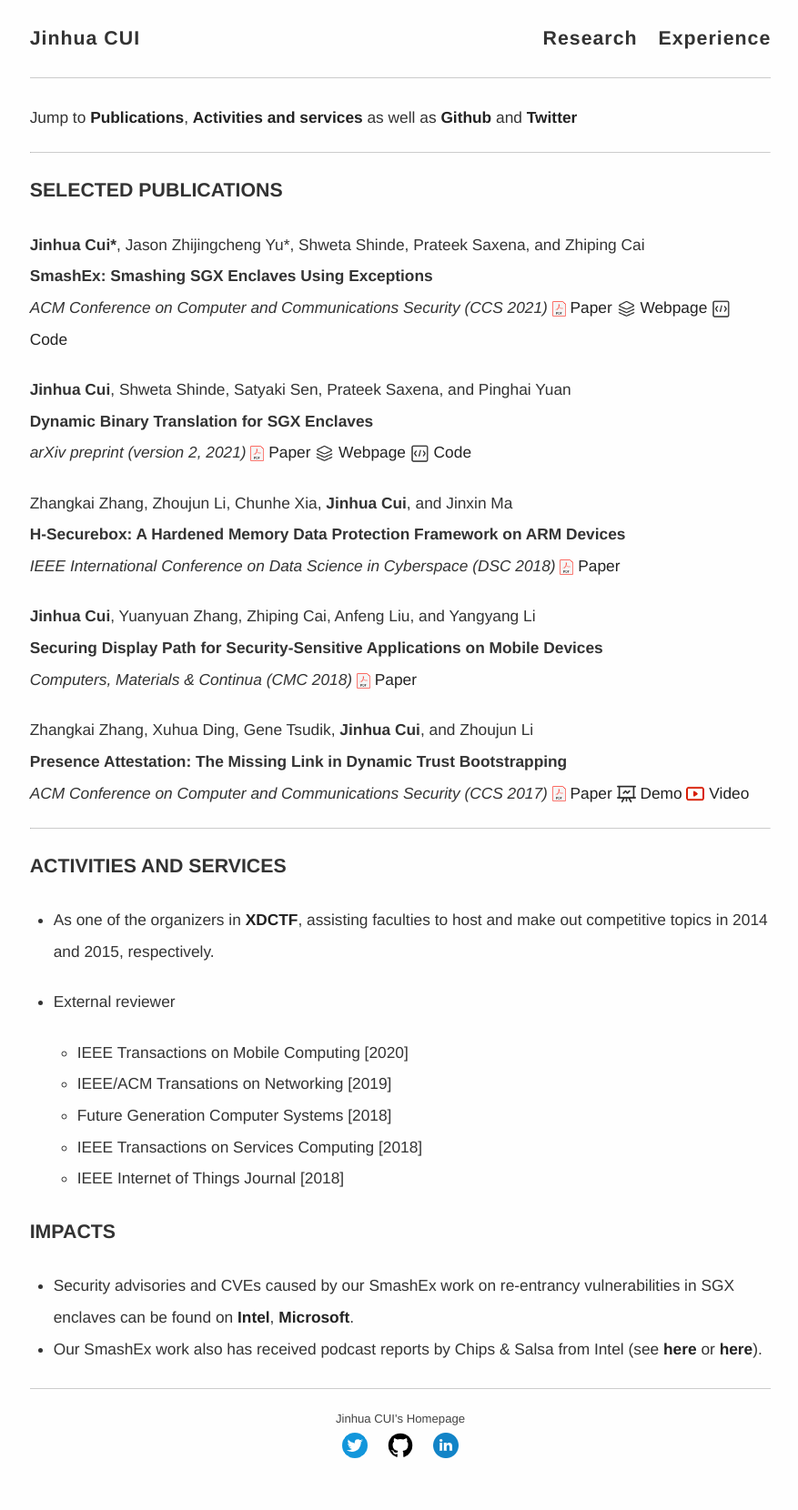
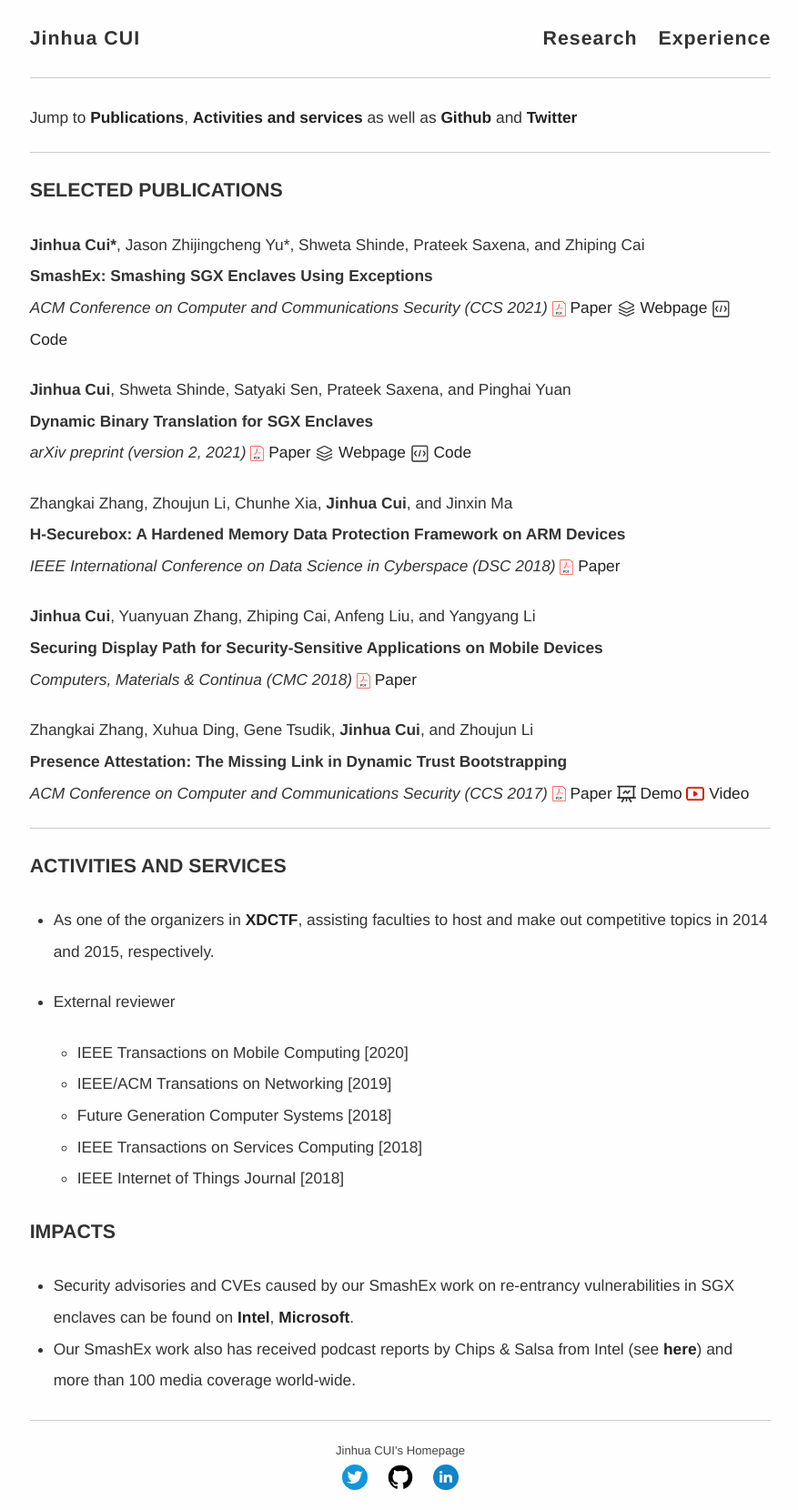
Before and after one commit to cimcs/cimcs.github.io, a Jekyll site: the page built from research.md, in a window 1280 px wide. Shown: the whole page at 91% size, without its empty margins (200-1077 px from the left). Built offline with Jekyll 4.4.1, drawn with Linux system fonts in a browser that asks for light colours; comment, search, counter and statistics services are not loaded; before the commit the page ends 1625 px from its top, so only the background shows below that.

Commit message:
Update research.md

```diff
--- a/research.md
+++ b/research.md
@@ -334,4 +334,4 @@ Jump to **[Publications](#peer-reviewed-publications)**, <!-- [Thesis](#doctoral
 
 ## Impacts
 - Security advisories and CVEs caused by our SmashEx work on re-entrancy vulnerabilities in SGX enclaves can be found on [**Intel**](https://www.intel.com/content/www/us/en/security-center/advisory/intel-sa-00548.html), [**Microsoft**](https://msrc.microsoft.com/update-guide/vulnerability/CVE-2021-33767).
-- Our SmashEx work also has received podcast reports by Chips & Salsa from Intel (see [**here**](https://blogs.intel.com/technology/2021/10/intel-security-advisories-for-october-2021/) or [**here**](https://youtu.be/YnDeOhTXjqg)).
+- Our SmashEx work also has received podcast reports by Chips & Salsa from Intel (see [**here**](https://blogs.intel.com/technology/2021/10/intel-security-advisories-for-october-2021/)) and more than 100 media coverage world-wide.
```
